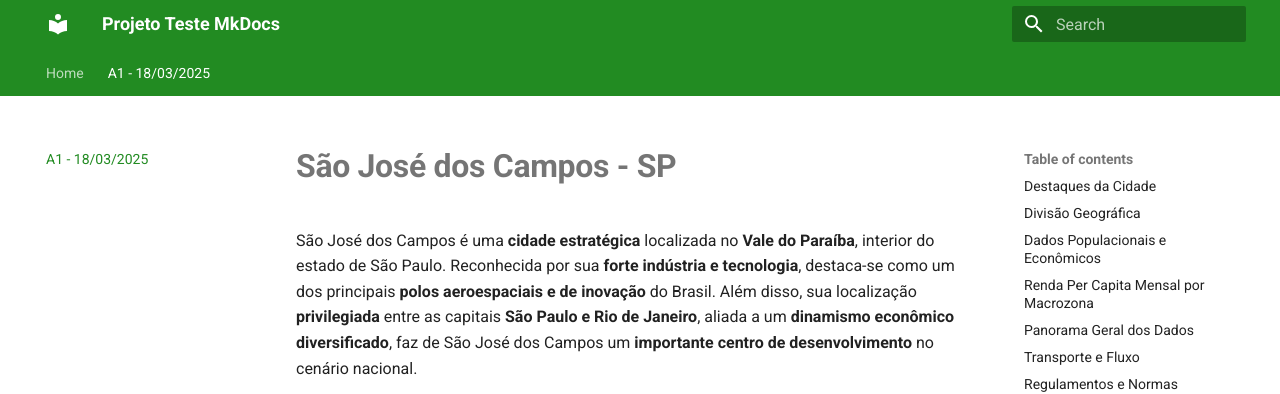
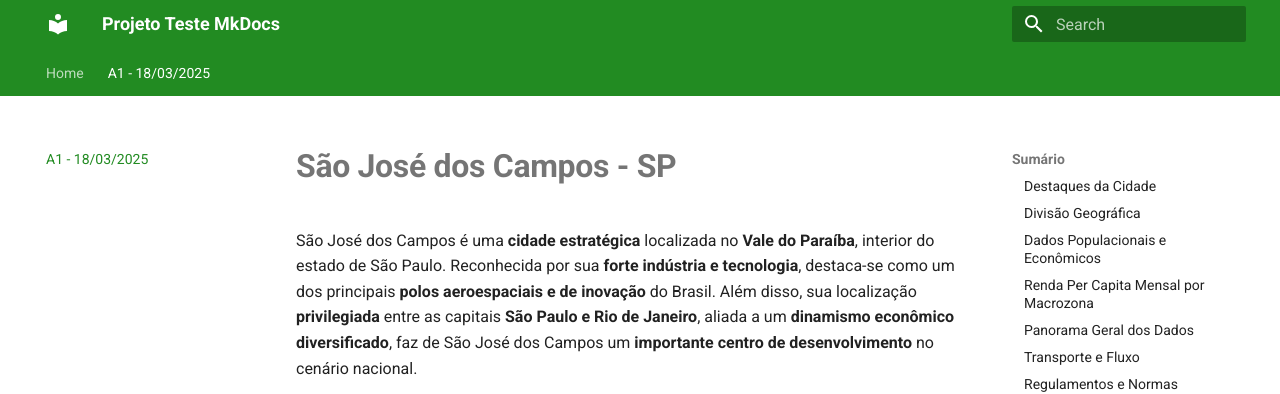
Before and after one commit to Lirucas/ProjetoTesteMkDocs, an MkDocs documentation site: the page built from docs/atv1.md, in a window 1280 px wide. Shown: the top 394 px of the page. Built offline with MkDocs 1.6.1 and Material for MkDocs 9.7.7, drawn with Linux system fonts in a browser that asks for light colours; some of the changed text lies outside the part shown.

Commit message:
Adicionando alterações no conteúdo, links, e fontes

```diff
--- a/docs/assets/custom.css
+++ b/docs/assets/custom.css
@@ -13,3 +13,16 @@
 .md-typeset a {
     color: var(--md-typeset-a-color) !important; /* Verde */
 }
+
+.md-nav__title {
+    visibility: hidden;
+    position: relative;
+}
+
+.md-nav__title::after {
+    content: "Sumário"; /* Novo título */
+    visibility: visible;
+    position: absolute;
+    left: 0;
+    top: 0;
+}
--- a/docs/atv1.md
+++ b/docs/atv1.md
@@ -73,7 +73,7 @@ A cidade pode ser dividida em **sete regiões geográficas principais**, ou **ma
 **Figura 5 - Panorama Geral dos Dados Demográficos e Socioeconômicos**
 ![Figura 5 - Panorama Geral dos Dados Demográficos e Socioeconômicos](assets/figura4.jpg)
 
-*(Fonte: Autor.)*
+*(Fonte: Autor)*
 
 ---
 
```
